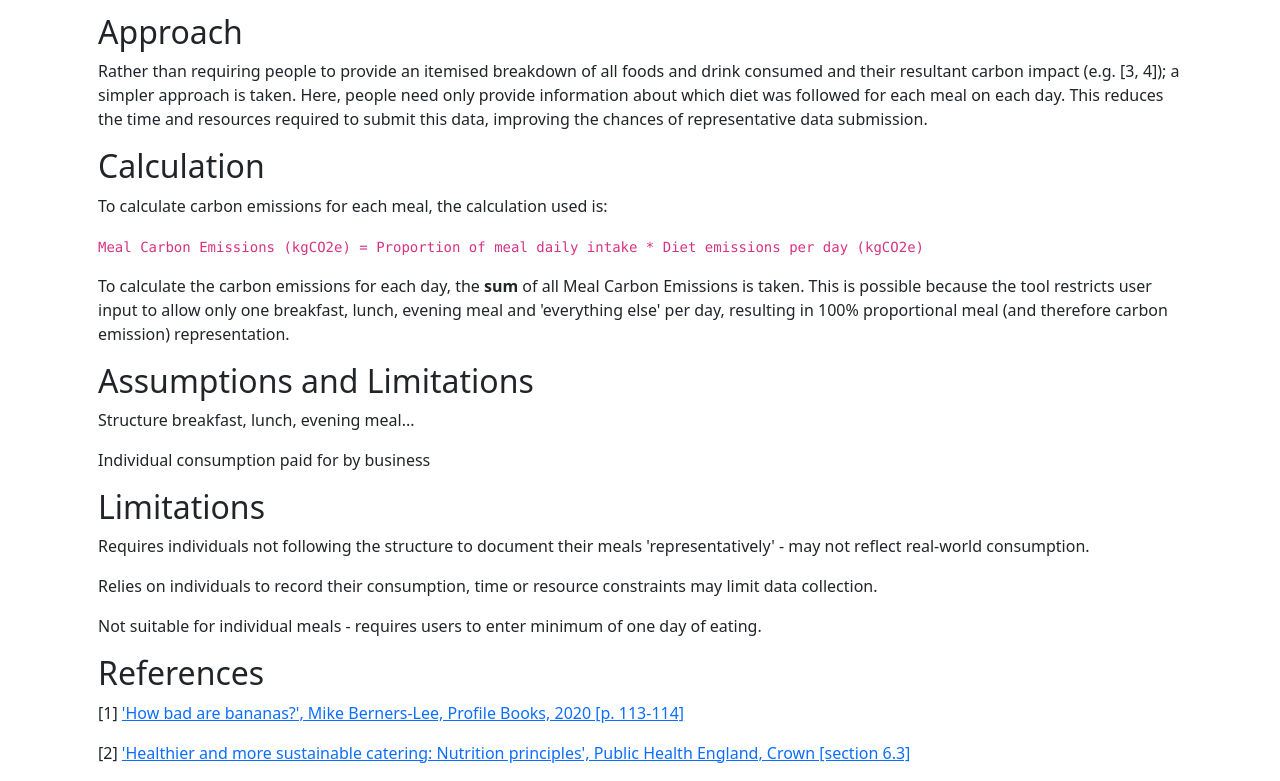
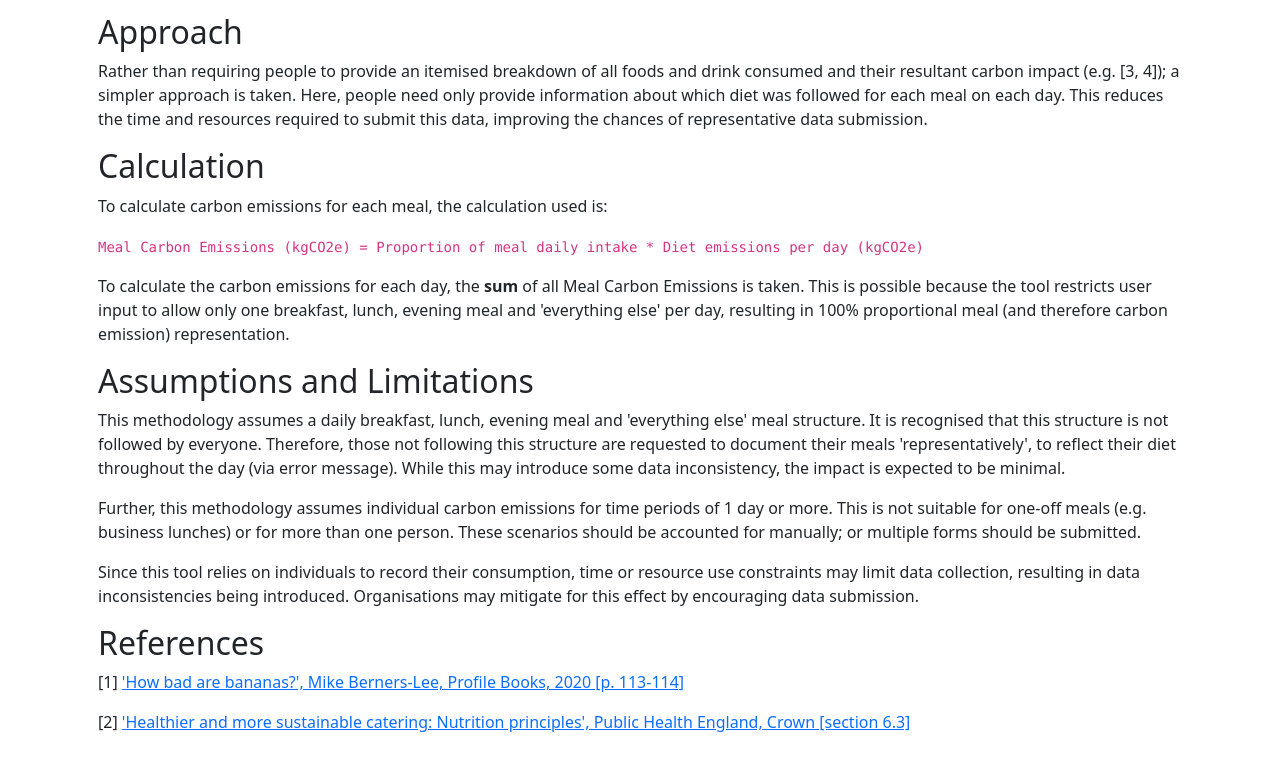
Before and after one commit to sebhulse/food-emissions, a plain HTML site: page methodology/v1.html in a window 1280 px wide. Shown: the part 988-1769 px from the top of the page. After the commit the page ends 1738 px from the top, so only its background shows below. Drawn offline with nearby package versions, Linux system fonts and the light colour scheme.

Commit message:
add methodology copy

```diff
--- a/methodology/v1.html
+++ b/methodology/v1.html
@@ -56,7 +56,7 @@
         <h2 class="mb-4">Methodology V1</h2>
         <p class="mb-0"><em>Published 13 Aug 2022</em></p>
         <p><em>Updated 16 Aug 2022</em></p>
-        <p>Intro...</p>
+        <p>Given the...</p>
         <h2>Data</h2>
         <p>
           Table 1 shows the average carbon impact of Vegan, Vegetarian, and Meat
@@ -137,7 +137,6 @@
             </tbody>
           </table>
         </div>
-
         <h2>Approach</h2>
         <p>
           Rather than requiring people to provide an itemised breakdown of all
@@ -166,20 +165,26 @@
           representation.
         </p>
         <h2>Assumptions and Limitations</h2>
-        <p>Structure breakfast, lunch, evening meal...</p>
-        <p>Individual consumption paid for by business</p>
-        <h2>Limitations</h2>
         <p>
-          Requires individuals not following the structure to document their
-          meals 'representatively' - may not reflect real-world consumption.
+          This methodology assumes a daily breakfast, lunch, evening meal and
+          'everything else' meal structure. It is recognised that this structure
+          is not followed by everyone. Therefore, those not following this
+          structure are requested to document their meals 'representatively', to
+          reflect their diet throughout the day (via error message). While this
+          may introduce some data inconsistency, the impact is expected to be
+          minimal.
         </p>
         <p>
-          Relies on individuals to record their consumption, time or resource
-          constraints may limit data collection.
+          Further, this methodology assumes individual carbon emissions for time
+          periods of 1 day or more. This is not suitable for one-off meals (e.g.
+          business lunches) or for more than one person. These scenarios should
+          be accounted for manually; or multiple forms should be submitted.
         </p>
         <p>
-          Not suitable for individual meals - requires users to enter minimum of
-          one day of eating.
+          Since this tool relies on individuals to record their consumption,
+          time or resource use constraints may limit data collection, resulting
+          in data inconsistencies being introduced. Organisations may mitigate
+          for this effect by encouraging data submission.
         </p>
         <h2>References</h2>
         <p>
```
